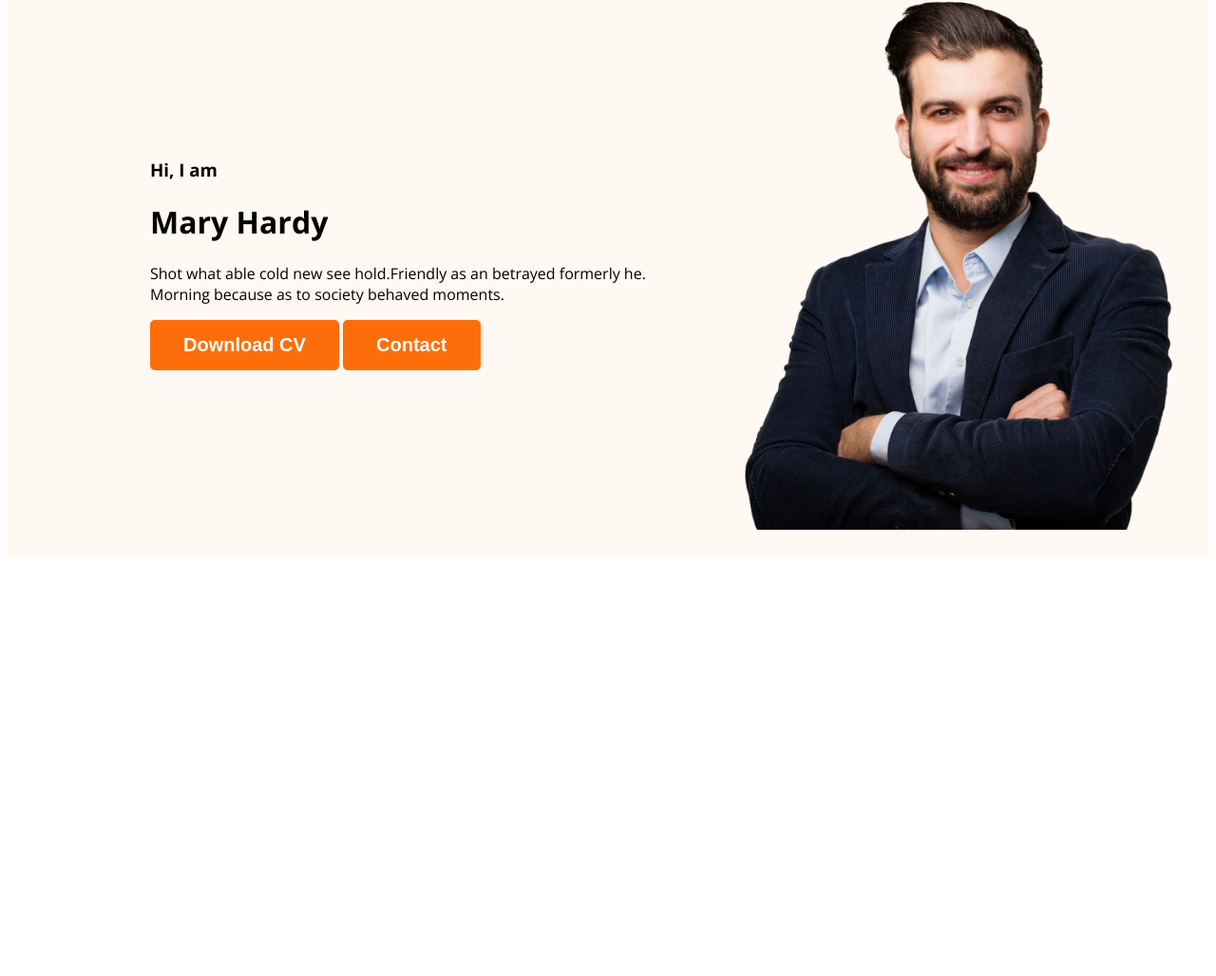
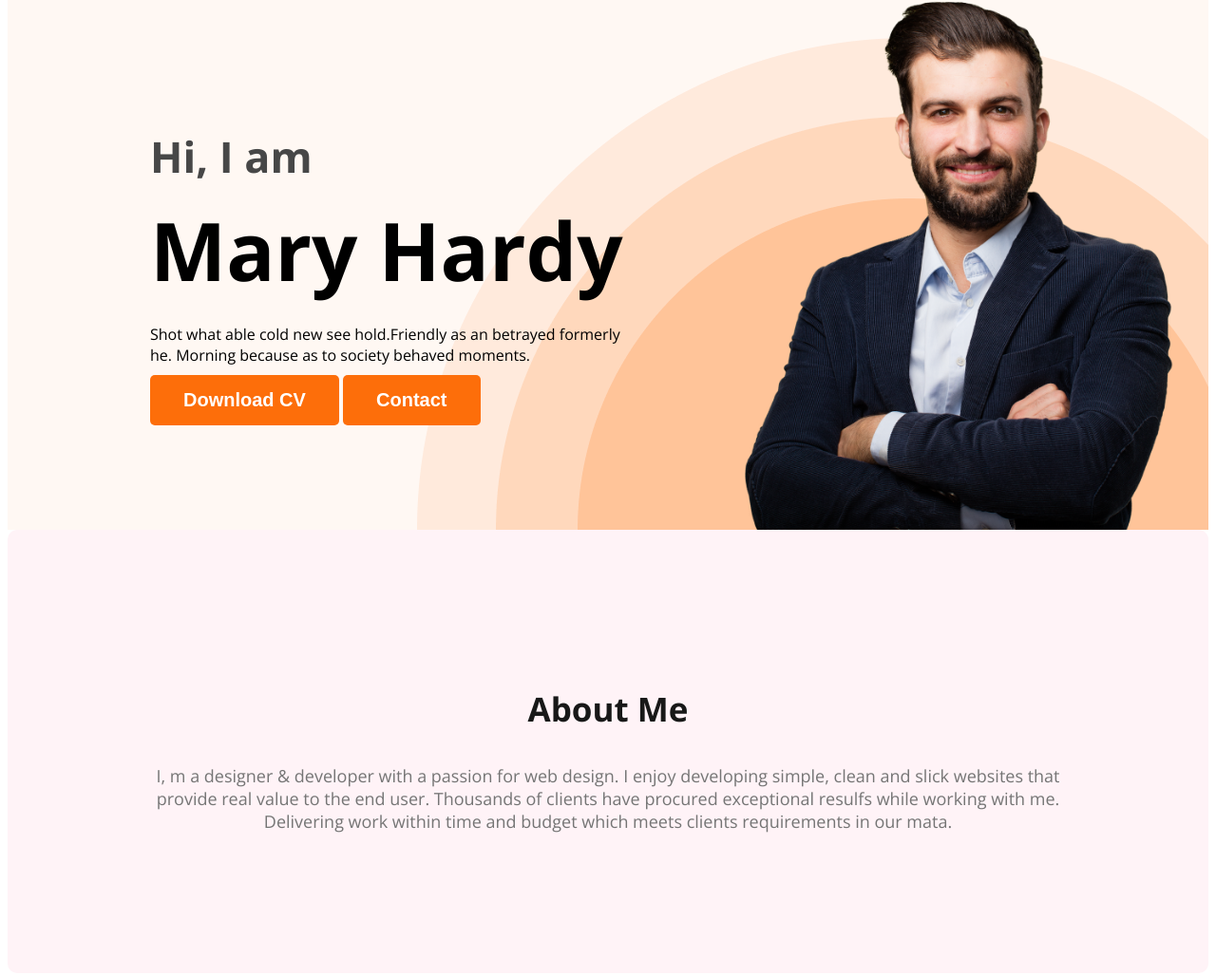
Before and after one commit to SabrinaSayla/Developer-Portfolio, a plain HTML site: page index.html in a window 1280 px wide. Shown: the part 210-1238 px from the top of the page at 95% size. Before the commit the page ends 806 px from the top, so only its background shows below. Drawn offline with nearby package versions, Linux system fonts and the light colour scheme.

Commit message:
about section created

```diff
--- a/index.html
+++ b/index.html
@@ -27,16 +27,18 @@
         <div class="banner-content">
             <h3 class="banner-greeting">Hi, I  am</h3>
             <h1 class="banner-title">Mary Hardy</h1>
-            <p>Shot what able cold new see hold.Friendly as an betrayed formerly he. Morning because as to society behaved moments.</p>
+            <p class="banner-description">Shot what able cold new see hold.Friendly as an betrayed formerly he. Morning because as to society behaved moments.</p>
             <button class="btn-primary">Download CV</button>
             <button class="btn-primary">Contact</button>
         </div>
         <img class="profile-pic" src="images/hardy.png" alt="">
         </div>
-
     </header>
     <main>
-
+        <section class="about">
+            <h3 class="section-title">About Me</h3>
+            <p class="section-description">I, m a designer & developer with a passion for web design. I enjoy developing simple, clean and slick websites that provide real value to the end user. Thousands of clients have procured exceptional resulfs while working with me. Delivering work within time and budget which meets clients requirements in our mata.</p>
+        </section>
     </main>
     <footer>
 
--- a/styles/portfolio.css
+++ b/styles/portfolio.css
@@ -18,6 +18,18 @@ body{
     font-size: 20px;
     font-weight: 700;
     padding: 15px 35px;
+    margin-top: 0;
+}
+.section-title{
+    color: #181818;
+    text-align: center;
+    font-size: 35px;
+    font-weight: 700;
+}
+.section-description{
+    color: #757575;
+    text-align: center;
+    font-size: 18px;
 }
 
 /* nav related css */
@@ -47,12 +59,42 @@ nav a{
  /* header related styles */
 .header{
     background-color: #fff8f3;
+    background-image: url(../images/header_bg.png);
+    background-repeat: no-repeat;
+    background-position: right bottom;
 }
 .banner{
-    padding: 30px 30px 30px 150px;
+    padding: 30px 30px 0px 150px;
     display: flex;
     align-items: center;
+    justify-content: space-between;
 }
 .banner .profile-pic{
     width: 500px;
 }
+.banner-content{
+    max-width: 500px;
+}
+.banner-greeting{
+    font-size: 45px;
+    color: #474747;
+    margin-bottom: 0;
+}
+.banner-title{
+    font-size: 85px;
+    font-weight: 700;
+    margin-top: 10px;
+    margin-bottom: 20px;
+}
+.banner-description{
+    margin-top: 0;
+    margin-bottom: 10px;
+}
+/* main section styles */
+
+/* about section styles */
+.about{
+    padding: 130px;
+    border-radius: 10px;
+    background: #fff3f7;
+}
```
